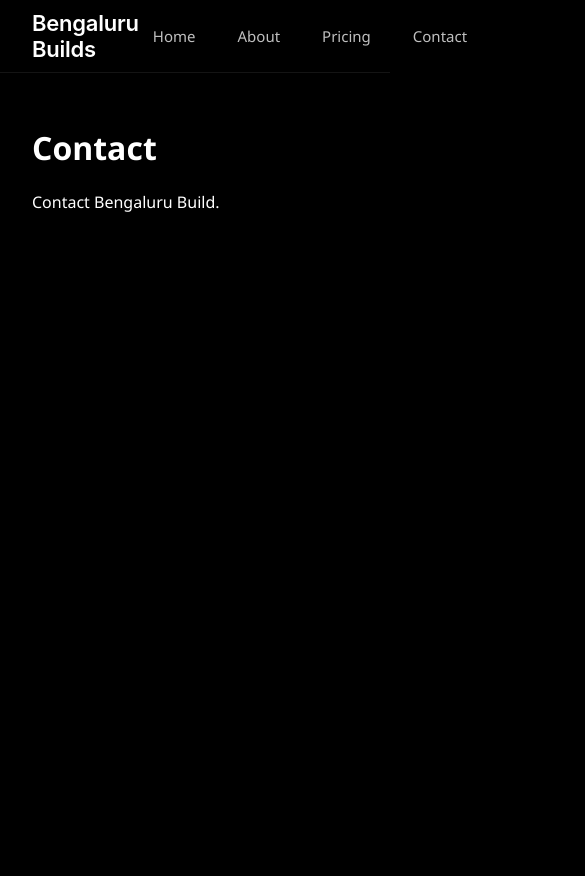
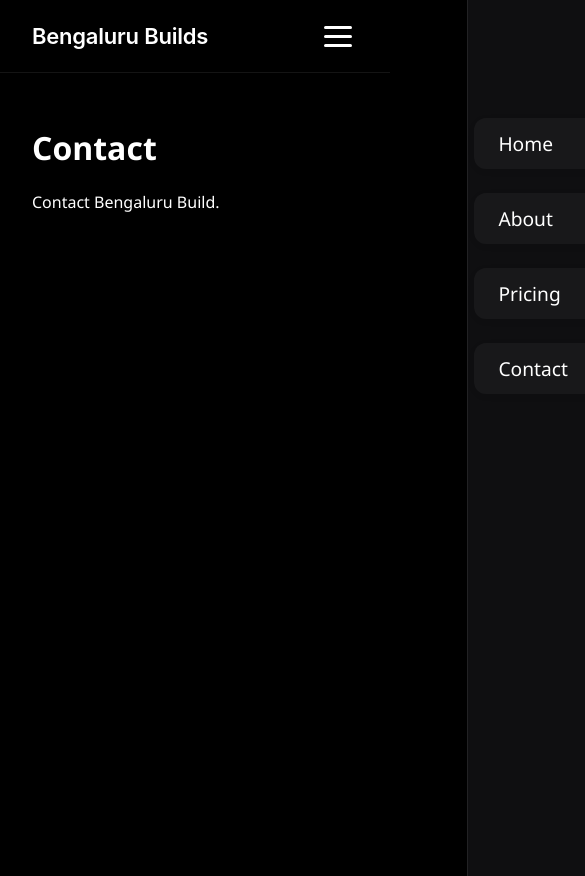
Before and after one commit to sj800/bengaluru-build, a React (Create React App) app: page /contact in a window 390 px wide. Shown: the top 876 px of the page, 585 px wide, since content can reach past the window. Before the commit the page ends 844 px from the top, so only its background shows below. Built offline with nearby package versions, Linux system fonts and the light colour scheme.

Commit message:
Fix alignment

```diff
--- a/src/components/Header/Header.css
+++ b/src/components/Header/Header.css
@@ -42,9 +42,147 @@
 
 /* nav container */
 
-.header__nav {
+
+/* Desktop nav */
+.header__nav.desktop-nav {
   display: flex;
   gap: 14px;
+}
+
+/* Hide desktop nav on mobile */
+@media (max-width: 768px) {
+  .header__nav.desktop-nav {
+    display: none;
+  }
+}
+/* Hamburger menu button */
+.header__menu-btn {
+  display: none;
+  background: none;
+  border: none;
+  outline: none;
+  cursor: pointer;
+  margin-left: 16px;
+  z-index: 1201;
+}
+.header__menu-icon {
+  width: 28px;
+  height: 3px;
+  background: #fff;
+  border-radius: 2px;
+  display: block;
+  position: relative;
+  box-shadow: 0 2px 8px 0 rgba(0,0,0,0.10);
+}
+.header__menu-icon::before,
+.header__menu-icon::after {
+  content: "";
+  position: absolute;
+  left: 0;
+  width: 28px;
+  height: 3px;
+  background: #fff;
+  border-radius: 2px;
+  transition: 0.2s;
+}
+.header__menu-icon::before {
+  top: -9px;
+}
+.header__menu-icon::after {
+  top: 9px;
+}
+@media (max-width: 768px) {
+  .header__menu-btn {
+    display: block;
+  }
+}
+
+/* Mobile menu styles */
+.header__mobile-menu {
+  position: fixed;
+  top: 0;
+  right: -100vw;
+  width: 80vw;
+  max-width: 340px;
+  height: 100vh;
+  background: rgba(18, 18, 20, 0.85);
+  box-shadow: -8px 0 32px 0 rgba(0,0,0,0.18);
+  backdrop-filter: blur(32px) saturate(120%);
+  border-left: 1.5px solid rgba(255,255,255,0.08);
+  z-index: 1202;
+  display: flex;
+  flex-direction: column;
+  align-items: flex-end;
+  padding: 32px 0 0 0;
+  transition: right 0.32s cubic-bezier(.4,1.2,.4,1);
+}
+.header__mobile-menu.open {
+  right: 0;
+}
+.header__close-btn {
+  background: none;
+  border: none;
+  outline: none;
+  cursor: pointer;
+  margin: 0 24px 24px 0;
+  align-self: flex-end;
+}
+.header__close-icon {
+  width: 28px;
+  height: 28px;
+  display: block;
+  position: relative;
+}
+.header__close-icon::before,
+.header__close-icon::after {
+  content: "";
+  position: absolute;
+  left: 13px;
+  top: 4px;
+  width: 3px;
+  height: 20px;
+  background: #fff;
+  border-radius: 2px;
+}
+.header__close-icon::before {
+  transform: rotate(45deg);
+}
+.header__close-icon::after {
+  transform: rotate(-45deg);
+}
+.header__mobile-nav {
+  display: flex;
+  flex-direction: column;
+  width: 100%;
+  margin-top: 32px;
+  align-items: flex-end;
+  padding-right: 32px;
+}
+.header__mobile-nav a {
+  color: #fff;
+  font-size: 1.2rem;
+  font-weight: 500;
+  text-decoration: none;
+  margin-bottom: 24px;
+  padding: 12px 0 12px 24px;
+  border-radius: 12px 0 0 12px;
+  width: 80%;
+  background: rgba(255,255,255,0.04);
+  transition: background 0.2s, color 0.2s;
+  box-shadow: 0 2px 8px 0 rgba(0,0,0,0.04);
+}
+.header__mobile-nav a:hover {
+  background: rgba(255,255,255,0.10);
+  color: #4f8cff;
+}
+.header__backdrop {
+  position: fixed;
+  top: 0;
+  left: 0;
+  width: 100vw;
+  height: 100vh;
+  background: rgba(0,0,0,0.25);
+  z-index: 1200;
 }
 
 /* nav buttons */
--- a/src/components/Header/Header.js
+++ b/src/components/Header/Header.js
@@ -1,18 +1,46 @@
+
 
 import "./Header.css";
 import { Link } from "react-router-dom";
+import React, { useState } from "react";
+
 
 const Header = () => {
+  const [menuOpen, setMenuOpen] = useState(false);
+
   return (
     <header className="header">
       <div className="header__container">
         <div className="header__left">Bengaluru Builds</div>
-        <nav className="header__nav">
+        <nav className="header__nav desktop-nav">
           <Link to="/">Home</Link>
           <Link to="/about">About</Link>
           <Link to="/pricing">Pricing</Link>
           <Link to="/contact">Contact</Link>
         </nav>
+        <button
+          className="header__menu-btn"
+          aria-label="Open menu"
+          onClick={() => setMenuOpen(true)}
+        >
+          <span className="header__menu-icon" />
+        </button>
+        <div className={`header__mobile-menu${menuOpen ? " open" : ""}`}>
+          <button
+            className="header__close-btn"
+            aria-label="Close menu"
+            onClick={() => setMenuOpen(false)}
+          >
+            <span className="header__close-icon" />
+          </button>
+          <nav className="header__mobile-nav">
+            <Link to="/" onClick={() => setMenuOpen(false)}>Home</Link>
+            <Link to="/about" onClick={() => setMenuOpen(false)}>About</Link>
+            <Link to="/pricing" onClick={() => setMenuOpen(false)}>Pricing</Link>
+            <Link to="/contact" onClick={() => setMenuOpen(false)}>Contact</Link>
+          </nav>
+        </div>
+        {menuOpen && <div className="header__backdrop" onClick={() => setMenuOpen(false)} />}
       </div>
     </header>
   );
```
